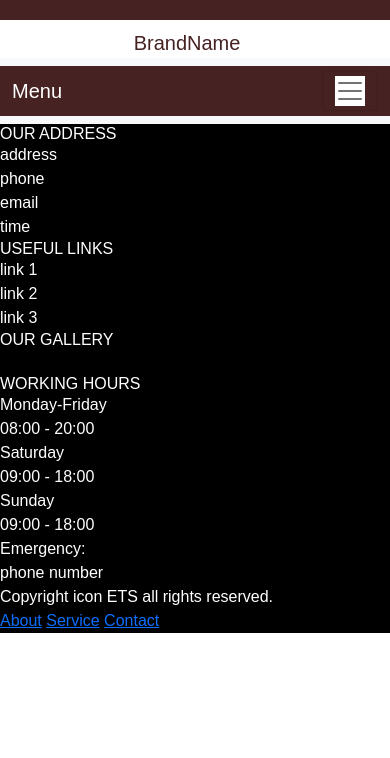
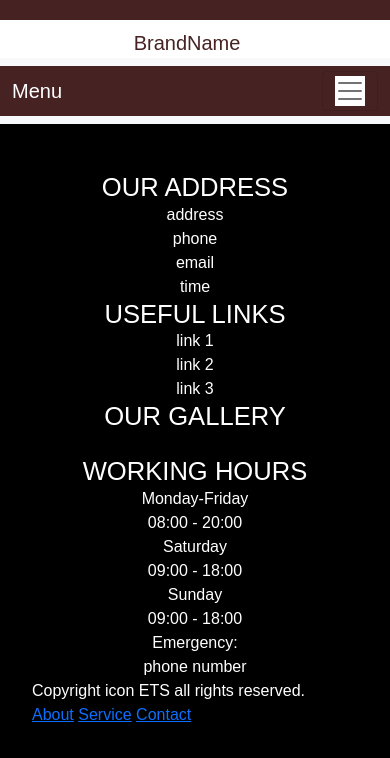
Before and after one commit to canicemichael/ETS-Emmalex-farm, a plain HTML site: page frontend/pages/landing_page/index.html in a window 390 px wide. Shown: the part 114-872 px from the top of the page. Before the commit the page ends 844 px from the top, so only its background shows below. Drawn offline with nearby package versions, Linux system fonts and the light colour scheme.

Commit message:
update footer structure

```diff
--- a/frontend/pages/landing_page/index.html
+++ b/frontend/pages/landing_page/index.html
@@ -112,14 +112,14 @@
       <div class="footer_top">
         <div class="footer_top_one">
           <div>
-            <h1>OUR ADDRESS</h1>
+            <h1 class="footerr_header">OUR ADDRESS</h1>
             <p>address</p>
             <p>phone </p>
             <p>email</p>
             <p>time</p>
           </div>
           <div>
-            <h1>USEFUL LINKS</h1>
+            <h1 class="footerr_header">USEFUL LINKS</h1>
             <p>link 1</p>
             <p>link 2</p>
             <p>link 3</p>
@@ -127,7 +127,7 @@
         </div>
         <div class="footer_top_two">
           <div>
-            <h1>OUR GALLERY</h1>
+            <h1 class="footerr_header">OUR GALLERY</h1>
             <img src="" alt="">
             <img src="" alt="">
             <img src="" alt="">
@@ -136,7 +136,7 @@
             <img src="" alt="">
           </div>
           <div>
-            <h1>WORKING HOURS</h1>
+            <h1 class="footerr_header">WORKING HOURS</h1>
             <div>
               <p>Monday-Friday</p>
               <p>08:00 - 20:00</p>
--- a/frontend/style/landing_page/landing_page.scss
+++ b/frontend/style/landing_page/landing_page.scss
@@ -87,12 +87,7 @@
 
 
 
-    .footerr{
-        display: flex;
-        flex-direction: column;
-        background-color: black;
-        color: $primary-col-2;
-    }
+
 }
 
 .navv-item{
@@ -104,3 +99,31 @@
     font-size: 0.9em;
     font-weight: 600;
 }
+
+
+////////////////////////////////
+
+
+.footerr_header{
+    font-size: 1.6em;
+    font-weight: 400;
+}
+@media screen and (max-width: 425px){
+    .footerr{
+        display: flex;
+        flex-direction: column;
+        background-color: black;
+        color: $primary-col-2;
+        padding: 2em;
+        padding-top: 3em;
+    }
+
+    .footer_top{
+        text-align: center;
+    }
+
+    .footer_top_one{
+       display: flex;
+       flex-direction: column;
+    }
+}
```
Also changed, not shown: frontend/style/landing_page/landing_page.min.css, 1 other file.
